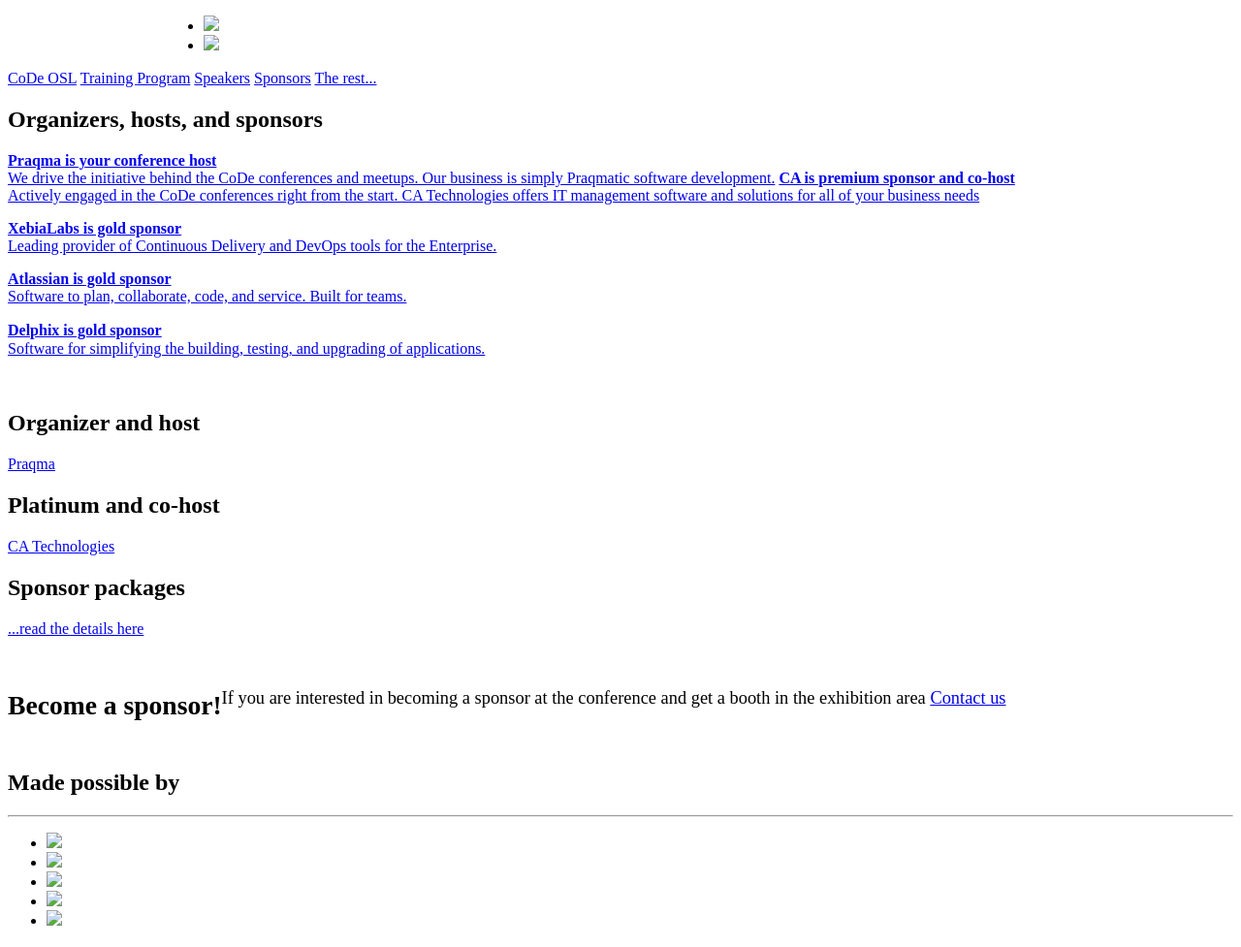
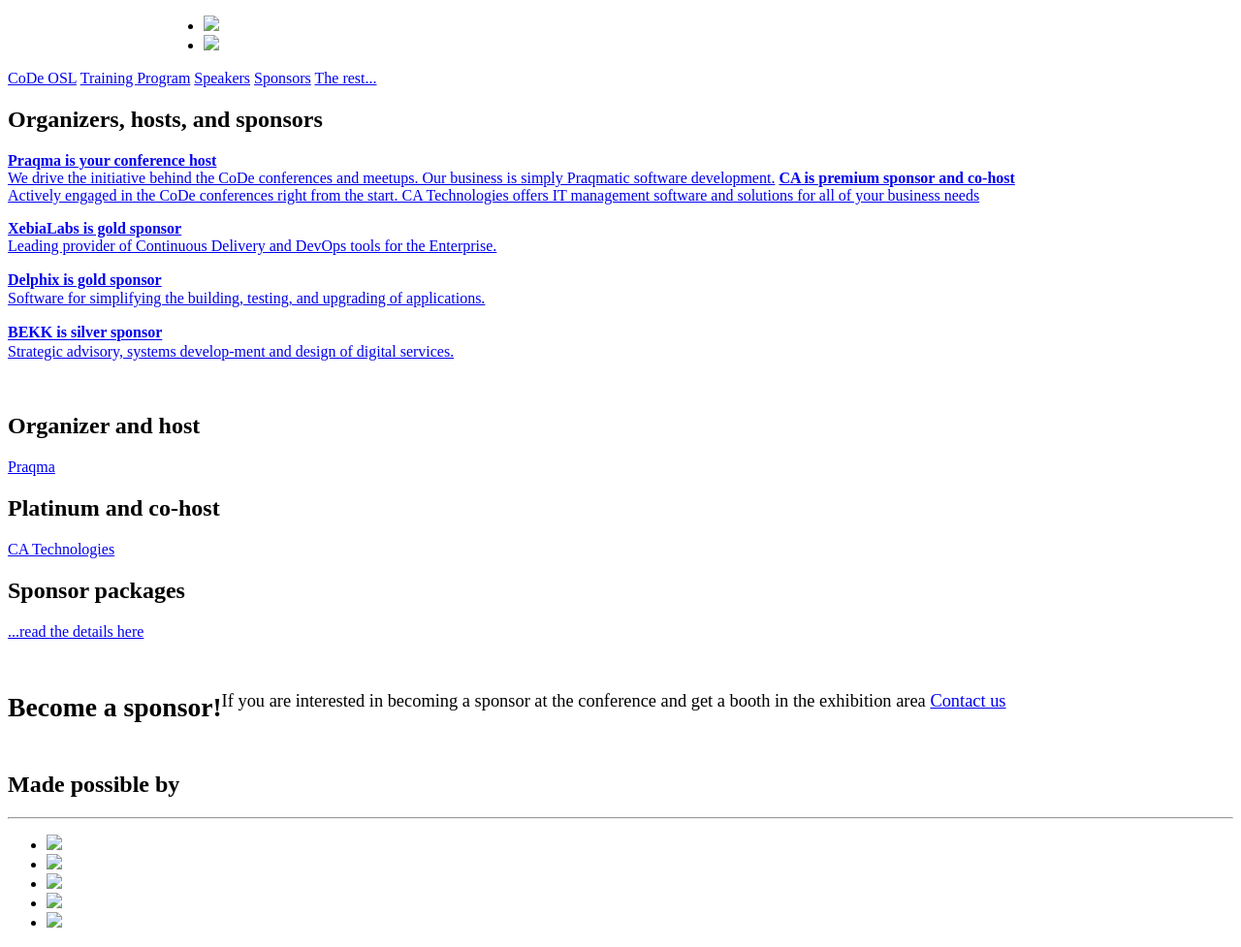
Before and after one commit to CoDeConf/CoDeOSL15, a Jekyll site: the page built from sponsors/index.md, in a window 1280 px wide. Shown: the whole page at 97% size. Built offline with Jekyll 4.4.1, drawn with Linux system fonts in a browser that asks for light colours; nearby versions of some CDN libraries.

Commit message:
Squashed commit of the following:
commit 0489e580ebf74569850fa83b3dbbdda978c5421b
Author: Lars Kruse <lak@praqma.net>
Date:   Mon Apr 13 10:19:23 2015 +0200

    Bekk

commit d96cb4799168f47d0e8d3d9fb899fff8e0820dca
Merge: 977148d e29ad99
Author: Lars Kruse <lak@praqma.net>
Date:   Mon Apr 13 10:05:50 2015 +0200

    Merge branch 'gh-pages' of github.com:CoDeConf/osl15 into lak

commit 977148de1d498e5c2e53a827ae4e6c9976d354a8
Author: Lars Kruse <lak@praqma.net>
Date:   Tue Mar 31 18:24:46 2015 +0200

    missspell

commit 1a78ee914b9fbb33236eed323fda16997eb96c3c
Merge: 799abc2 1e07b7b
Author: Lars Kruse <lak@praqma.net>
Date:   Tue Mar 31 18:24:20 2015 +0200

    Merge branch 'gh-pages' of github.com:CoDeConf/osl15 into lak

commit 799abc2de513db6b7f86b97f028281c1c2958063
Author: Lars Kruse <lak@praqma.net>
Date:   Tue Mar 31 18:20:00 2015 +0200

    training

commit c250a6e08410935f4adc275a5e000b938e3588b7
Merge: b59ec18 3d98d78
Author: Lars Kruse <lak@praqma.net>
Date:   Tue Mar 31 17:53:01 2015 +0200

    Merge branch 'gh-pages' of github.com:CoDeConf/osl15 into lak

commit b59ec18de31b09b9f05c1f1c0aaf2b42cd5af3d6
Author: Lars Kruse <lak@praqma.net>
Date:   Tue Mar 24 10:33:31 2015 +0100

    new front page

```diff
--- a/css/oslstyles.css
+++ b/css/oslstyles.css
@@ -103,3 +103,7 @@
 #delphix.sponsorbox {
   background-image: url("../sponsors/logos/delphix_4x2.png");
 }
+
+#bekk.sponsorbox {
+  background-image: url("../sponsors/logos/bekk_4x2.png");
+}
--- a/sponsors/index.md
+++ b/sponsors/index.md
@@ -10,9 +10,8 @@
 
 [__XebiaLabs is gold sponsor__<br/>Leading provider of Continuous Delivery and DevOps tools for the Enterprise.]({{site.root}}/sponsors/xebialabs.html){: .sponsorbox .gold #xebialabs style="clear:left;"}
 
-[__Atlassian is gold sponsor__<br/>Software to plan, collaborate, code, and service. Built for teams.]({{site.root}}/sponsors/atlassian.html){: .sponsorbox .gold #atlassian}
-
 [__Delphix is gold sponsor__<br/>Software for simplifying the building, testing, and upgrading of applications.]({{site.root}}/sponsors/delphix.html){: .sponsorbox .gold #delphix style="vertical-align:middle"}
 
+[__BEKK is silver sponsor__<br/>Strategic advisory, systems develop-ment and design of digital services.]({{site.root}}/sponsors/bekk.html){: .sponsorbox .silver #bekk style="vertical-align:middle"}
 
 <div style="clear:both;">&nbsp;</div>
```
Also changed, not shown: sponsors/bekk.md (added, +13 -0 lines).
